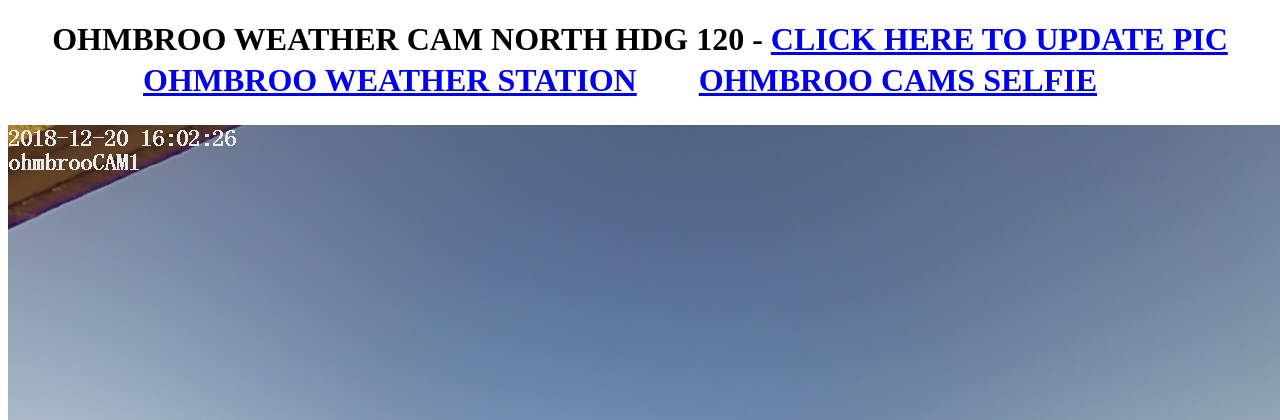
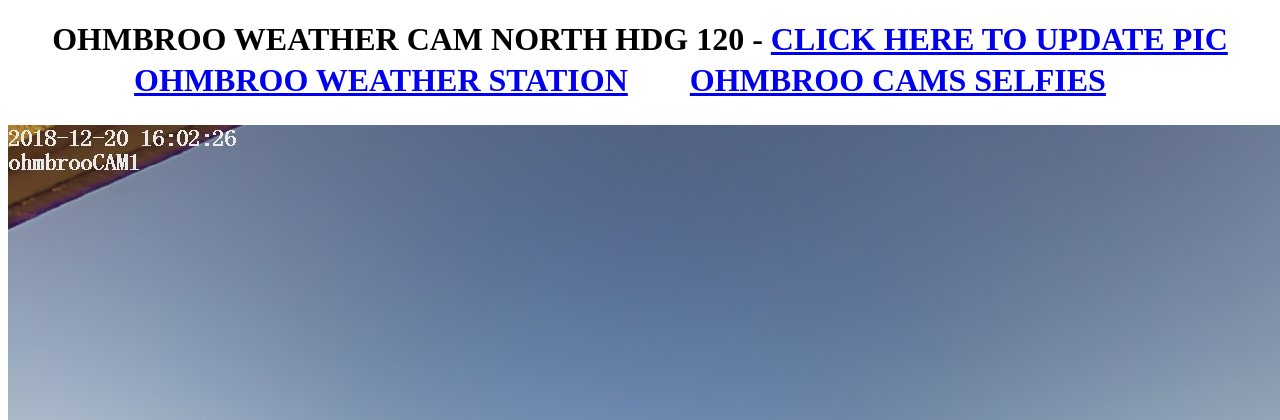
Before and after one commit to ohmbroo/ohmbroo, a PHP site: page / in a window 1280 px wide. Shown: the top 420 px of the page. Run offline with PHP 8.4, Linux system fonts and the light colour scheme.

Commit message:
Added cam selfie page.

```diff
--- a/index.php
+++ b/index.php
@@ -65,8 +65,9 @@ and open the template in the editor.
   <center><table>
     <td><a class="logo" target="_blank" rel="noopener noreferrer"
            href="https://tempestwx.com/station/81383/">OHMBROO WEATHER STATION</a></td>
-    <td><a class=""logo" target="_blank" rel="noopener noreferrer"
-           href="./snapshot/2024-12-31-CamsSelfie1.jpg">OHMBROO CAMS SELFIE</a></td>
+
+      <td><a class="logo" target="_blank" rel="noopener noreferrer"
+              href="./CamSelfies.html">OHMBROO CAMS SELFIES</a></td>
                 <!-- src="snapshot/2024-10-20-CamsSelfie1.jpg" -->
   </table></center>
 </h1>
```
Also changed, not shown: snapshot/2024-10-20-CamsSelfie1.jpg (deleted), snapshot/2024-12-31-CamNorthSelfie.jpg (added), snapshot/2024-12-31-CamSouthSelfie.jpg (added), snapshot/2024-12-31-CamsSelfie1.jpg (added).
